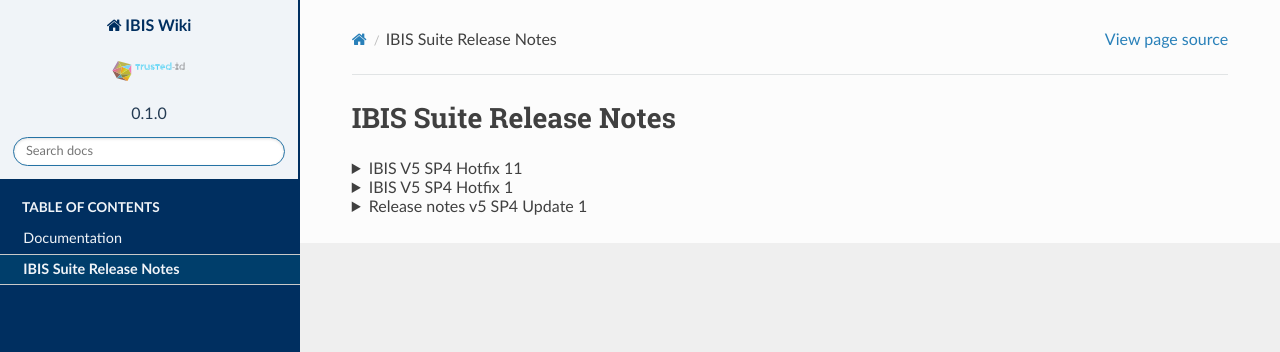
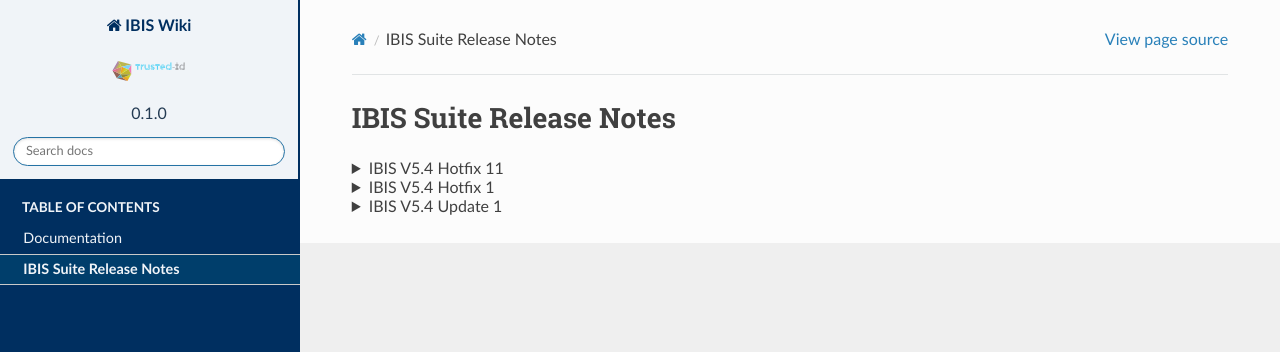
Before and after one commit to Raoulorlando/rtd-tutorial, a Sphinx documentation site: the page built from docs/source/Release_Notes/Release_Notes.rst, in a window 1280 px wide. Shown: the top 352 px of the page. Built offline with Sphinx 7.4.7 and the Read the Docs theme 2.0.0, drawn with Linux system fonts in a browser that asks for light colours; nearby versions of some CDN libraries; some web fonts are replaced; library files that are not in the unit come from our copies; pages that are not in the unit, such as notebooks, are missing from menus.

```diff
--- a/docs/source/Release_Notes/markdown/IBIS-suite_release_notes_v5_SP4_Update_1_(Definitief).md
+++ b/docs/source/Release_Notes/markdown/IBIS-suite_release_notes_v5_SP4_Update_1_(Definitief).md
@@ -1,5 +1,5 @@
 <details>
-<summary>Release notes v5 SP4 Update 1</summary>
+<summary>IBIS V5.4 Update 1</summary>
 
 ## New features
 
--- a/docs/source/Release_Notes/markdown/IBIS-suite_release_notes_v5_SP4_hotfix_11.md
+++ b/docs/source/Release_Notes/markdown/IBIS-suite_release_notes_v5_SP4_hotfix_11.md
@@ -1,5 +1,5 @@
 <details>
-<summary>IBIS V5 SP4 Hotfix 11</summary>
+<summary>IBIS V5.4 Hotfix 11</summary>
 
 **Opgeloste bugs**
 
--- a/docs/source/Release_Notes/markdown/IBIS-suite_release_notes_v5_SP4_hotfixes.md
+++ b/docs/source/Release_Notes/markdown/IBIS-suite_release_notes_v5_SP4_hotfixes.md
@@ -1,5 +1,5 @@
 <details>
-<summary>IBIS V5 SP4 Hotfix 1</summary>
+<summary>IBIS V5.4 Hotfix 1</summary>
 
 -   **Toegevoegde functionaliteiten:**
 
--- a/docs/source/Release_Notes/markdown/Release_notes_5.3(commonmark).md
+++ b/docs/source/Release_Notes/markdown/Release_notes_5.3(commonmark).md
@@ -1,6 +1,6 @@
 <details>
 <summary>
-Versie 5.3
+IBIS V5.3
 </summary>
 
 ## New features
```
